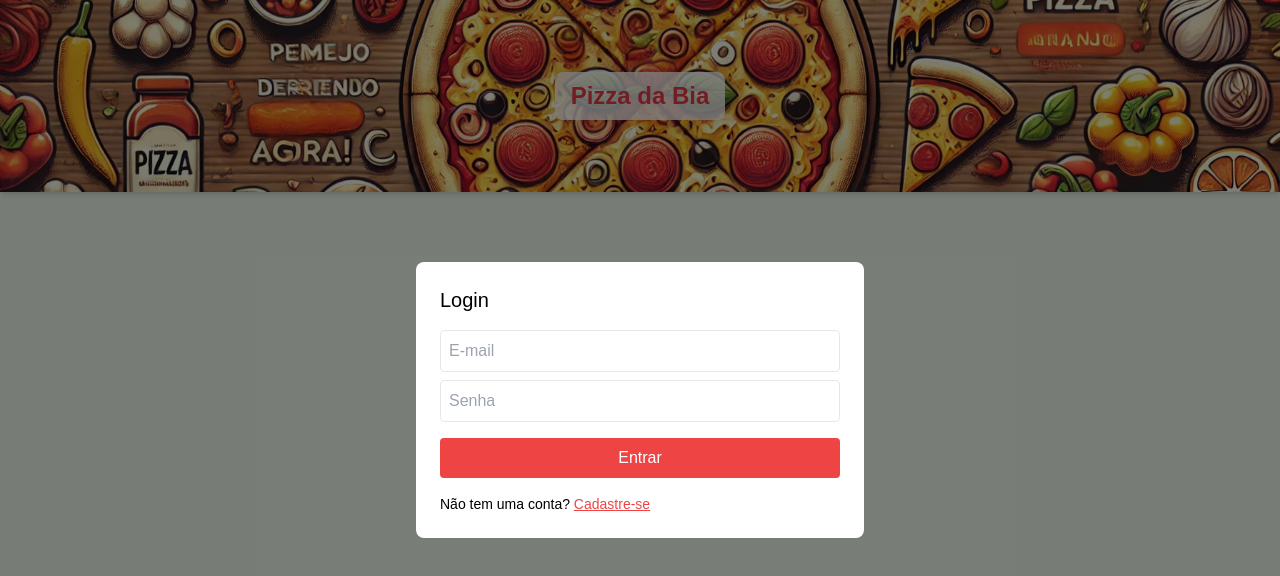
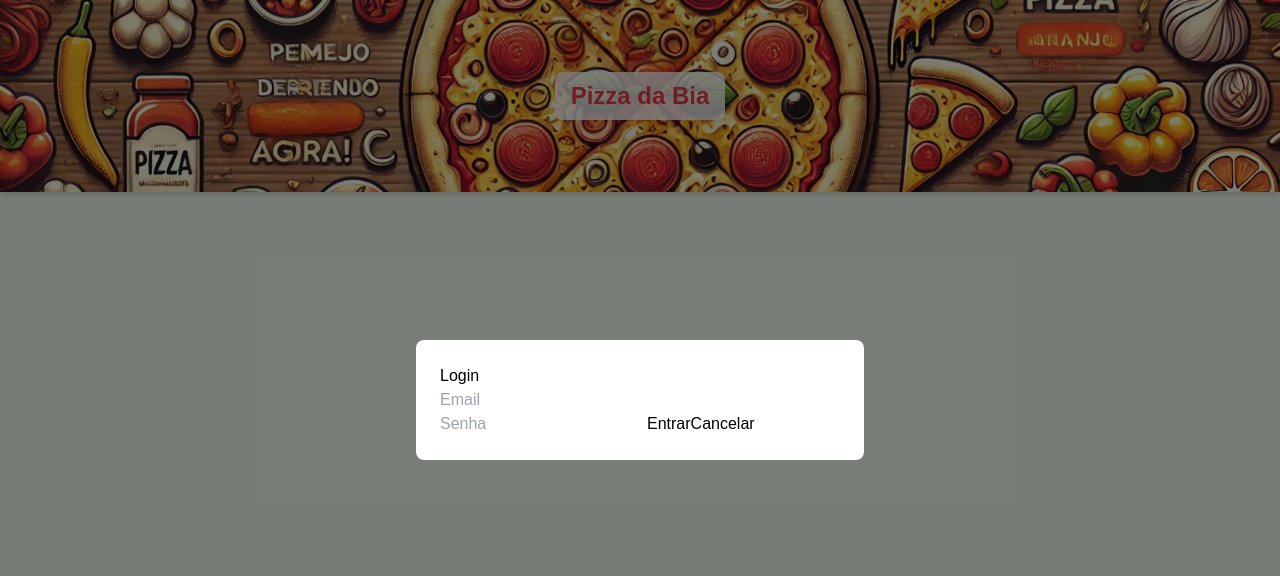
Before and after one commit to Shouked/pizzaria-frontend, a React (Create React App) app: page / in a window 1280 px wide. Shown: the top 576 px of the page. Built offline with nearby package versions, Linux system fonts and the light colour scheme; no server answers.

Commit message:
Add files via upload

```diff
--- a/src/components/Login.js
+++ b/src/components/Login.js
@@ -1,72 +1,46 @@
+
 import React, { useState } from 'react';
+import { useParams } from 'react-router-dom';
 import api from '../services/api';
-import { useParams, useNavigate } from 'react-router-dom';
 
-const Login = ({ setIsLoginOpen, setIsRegisterOpen, setIsLoggedIn, setUser, cart, navigate: parentNavigate }) => {
+const Login = ({ setIsLoginOpen, setIsLoggedIn, setUser, navigate }) => {
   const { tenantId } = useParams();
-  const navigate = useNavigate();
   const [email, setEmail] = useState('');
   const [password, setPassword] = useState('');
 
-  const handleSubmit = async (e) => {
-    e.preventDefault();
+  const handleLogin = async () => {
+    try {
+      if (!tenantId) {
+        console.error('TenantId não encontrado no login!');
+        return;
+      }
 
-    if (!tenantId) {
-      alert('Tenant ID não encontrado!');
-      return;
-    }
-
-    try {
-      const response = await api.post(`/auth/${tenantId}/login`, {
-        email,
-        password
-      });
-
+      const response = await api.post(`/auth/${tenantId}/login`, { email, password });
       const { token, user } = response.data;
 
       localStorage.setItem('token', token);
+      setUser(user);
       setIsLoggedIn(true);
-      setUser(user);
       setIsLoginOpen(false);
 
-      (parentNavigate || navigate)(`/${tenantId}`);
+      if (user.isAdmin) {
+        navigate(`/${tenantId}/admin`);
+      } else {
+        navigate(`/${tenantId}/orders`);
+      }
     } catch (error) {
       console.error('Erro no login:', error);
-      alert('Email ou senha inválidos!');
+      alert('Falha no login. Verifique suas credenciais.');
     }
   };
 
   return (
     <div>
-      <h2 className="text-xl mb-4">Login</h2>
-      <form onSubmit={handleSubmit}>
-        <input
-          type="email"
-          placeholder="E-mail"
-          value={email}
-          onChange={(e) => setEmail(e.target.value)}
-          required
-          className="w-full p-2 mb-2 border rounded"
-        />
-        <input
-          type="password"
-          placeholder="Senha"
-          value={password}
-          onChange={(e) => setPassword(e.target.value)}
-          required
-          className="w-full p-2 mb-4 border rounded"
-        />
-        <button type="submit" className="bg-red-500 text-white px-4 py-2 rounded w-full">
-          Entrar
-        </button>
-      </form>
-      <p className="mt-4 text-sm">
-        Não tem uma conta?{' '}
-        <button onClick={() => {
-          setIsLoginOpen(false);
-          setIsRegisterOpen(true);
-        }} className="text-red-500 underline">Cadastre-se</button>
-      </p>
+      <h2>Login</h2>
+      <input type="email" placeholder="Email" value={email} onChange={(e) => setEmail(e.target.value)} />
+      <input type="password" placeholder="Senha" value={password} onChange={(e) => setPassword(e.target.value)} />
+      <button onClick={handleLogin}>Entrar</button>
+      <button onClick={() => setIsLoginOpen(false)}>Cancelar</button>
     </div>
   );
 };
```
